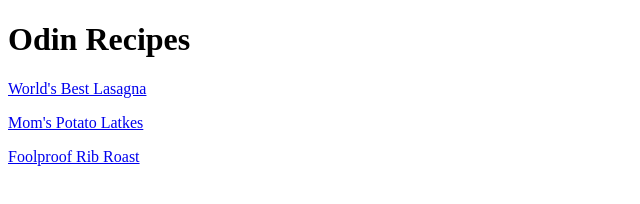
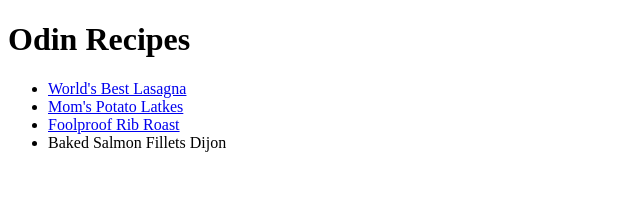
Before and after one commit to RJurasek/odin_recipes, a plain HTML site: page index.html in a window 1280 px wide. Shown: the whole page, without its empty margins (0-640 px from the left). Drawn offline with Linux system fonts and the light colour scheme.

Commit message:
made salmon page, added to index

```diff
--- a/index.html
+++ b/index.html
@@ -7,11 +7,11 @@
 
     <body>
         <h1>Odin Recipes</h1>
-
-        <p><a href="recipes/lasagna.html">World's Best Lasagna</a></p>
-
-        <p><a href="recipes/moms-latkes.html">Mom's Potato Latkes</a></p>
-
-        <p><a href="recipes/foolprood-roast.html">Foolproof Rib Roast</a></p>
+        <ul>
+            <li><a href="recipes/lasagna.html">World's Best Lasagna</a></li>
+            <li><a href="recipes/moms-latkes.html">Mom's Potato Latkes</a></li>
+            <li><a href="recipes/foolprood-roast.html">Foolproof Rib Roast</a></li>
+            <li><a href="recipes/salmon-fillets.html"></a>Baked Salmon Fillets Dijon</li>
+        </ul>
     </body>
 </html>
```
Also changed, not shown: recipes/salmon-fillets.html (added, +7 -0 lines).
